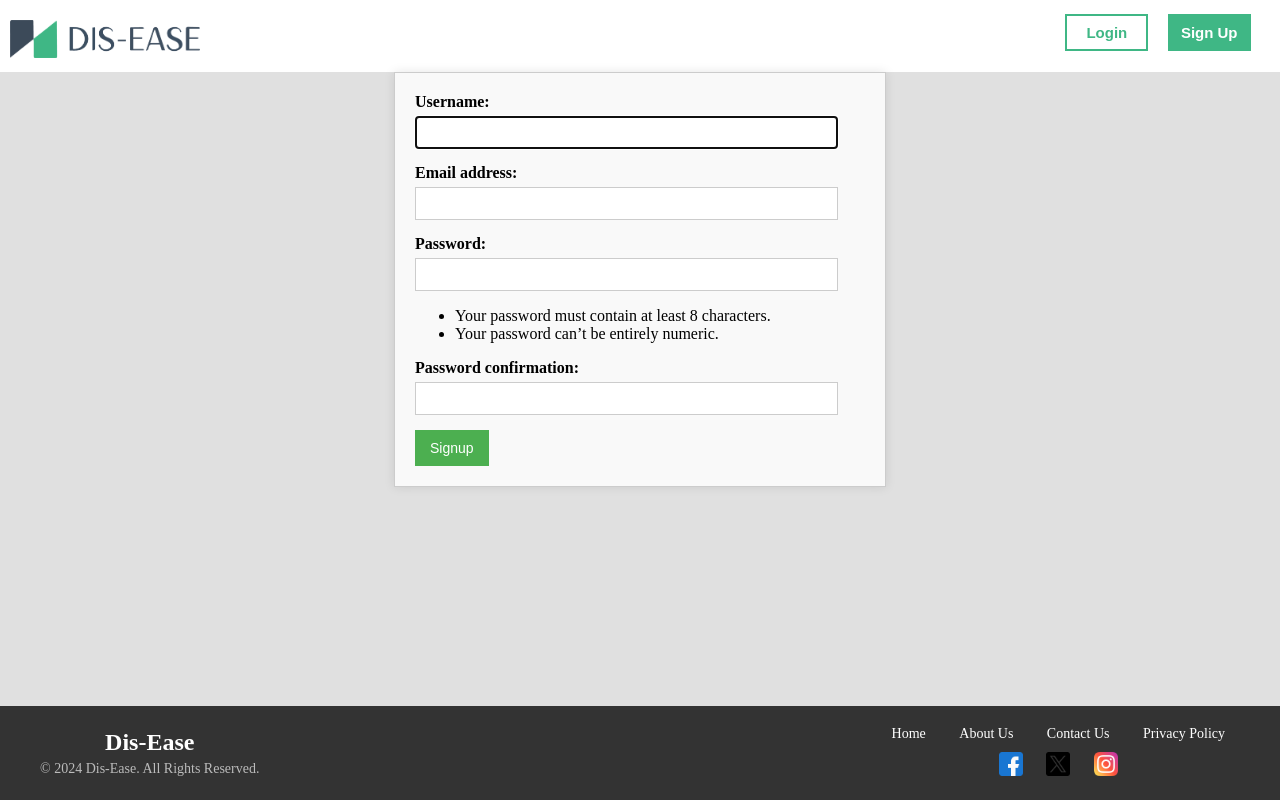
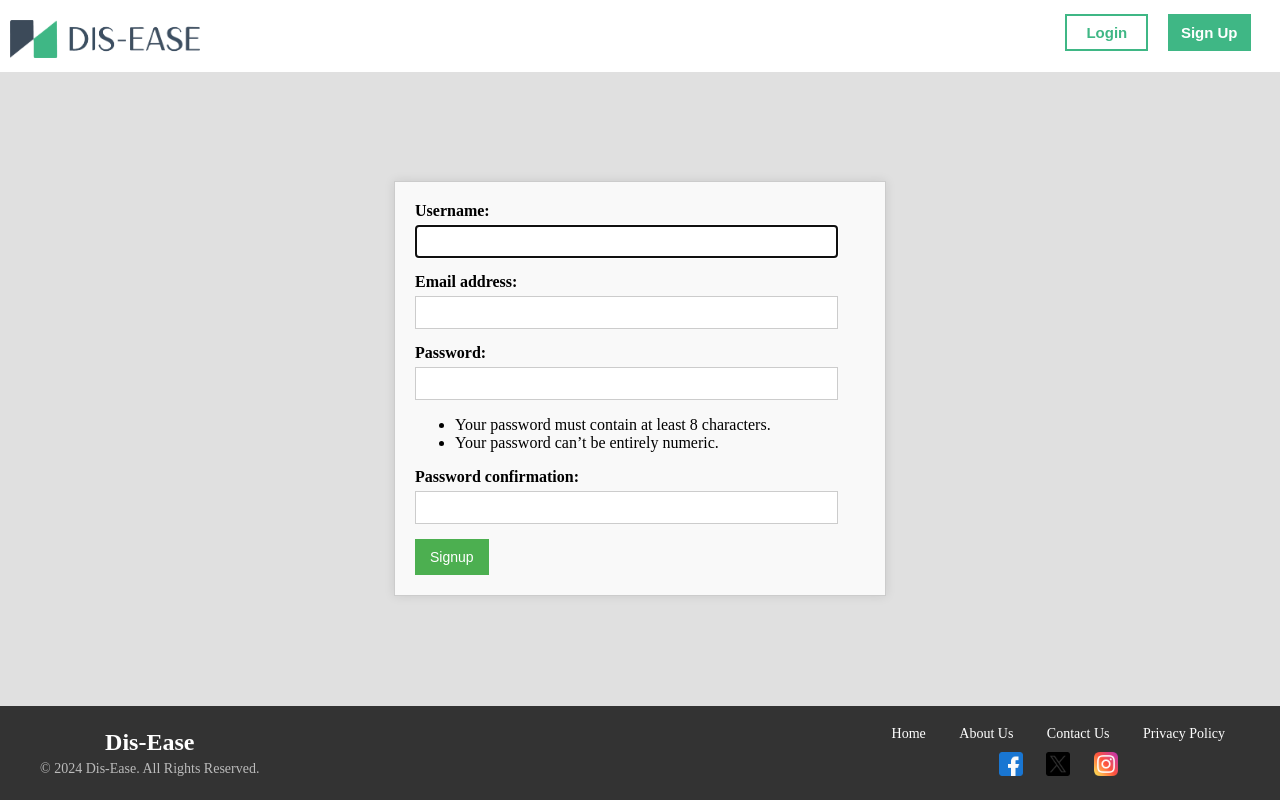
Before and after one commit to UtsavlalShrestha/disease-prediction-and-doctor-booking, a Django app: page /signup/ in a window 1280 px wide. Run offline with Django 5.2, Linux system fonts and the light colour scheme.

Commit message:
centered css

```diff
--- a/base/templates/base/login_register.html
+++ b/base/templates/base/login_register.html
@@ -4,7 +4,6 @@
 {% block content %}
 {% if page == 'login' %}
 
-</div>
 <link rel="stylesheet" type="text/css" href="/static/css/login_register.css">
 <div class="login_register_body">
     <form method="post" action="" class="login-form">
@@ -29,6 +28,7 @@
 
     </form>
 </div>
+
 {% else %}
 <div class="flash_msg">
     {% if messages %}
--- a/static/css/login_register.css
+++ b/static/css/login_register.css
@@ -1,8 +1,9 @@
-/* Styling the login form */
 .login_register_body{
     background-color: #e0e0e0;
+    /* background-image: url("static/images/doc6.jpg"); */
     height: 80vh;
-
+    align-content: center;
+    /* justify-content: center; */
 }
 
 .login-form {
@@ -45,7 +46,6 @@
     color:red;
     margin: 20px;
 }
-
 
 /* Styling the Sign up form */
 .form-container {
```
